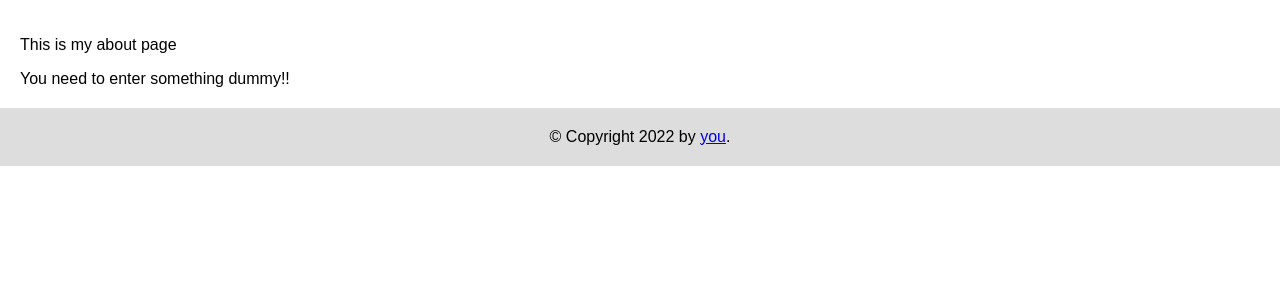
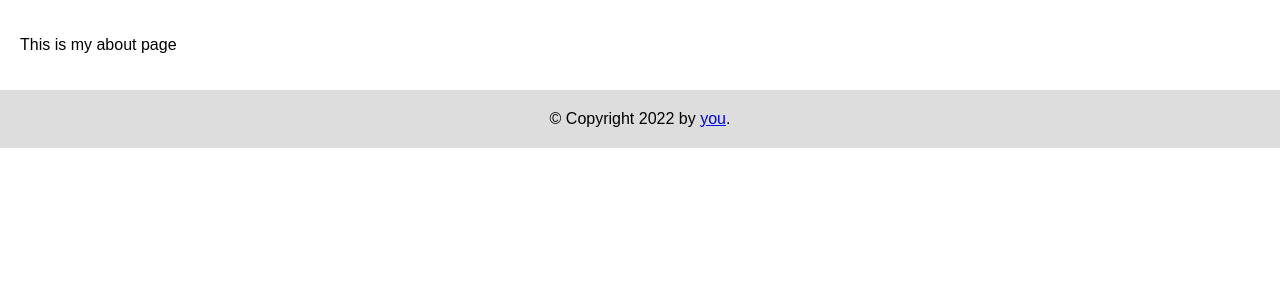
Before and after one commit to marcusdallum/website, a Flask app: page / in a window 1280 px wide. Shown: the part 298-598 px from the top of the page. Run offline with Flask 2, Linux system fonts and the light colour scheme.

Commit message:
Update layout.html

```diff
--- a/templates/layout.html
+++ b/templates/layout.html
@@ -17,7 +17,7 @@
   <a href="resume">Resume</a>
 </div>
 
- <div class="content">{% block content %}{% endblock %} You need to enter something dummy!!</div>
+ <div class="content">{% block content %}You need to enter something dummy!!{% endblock %} </div>
  <div class="footer">
       {% block footer %}
       &copy; Copyright 2022 by <a href="http://www.theitmanager.com">you</a>.
```
